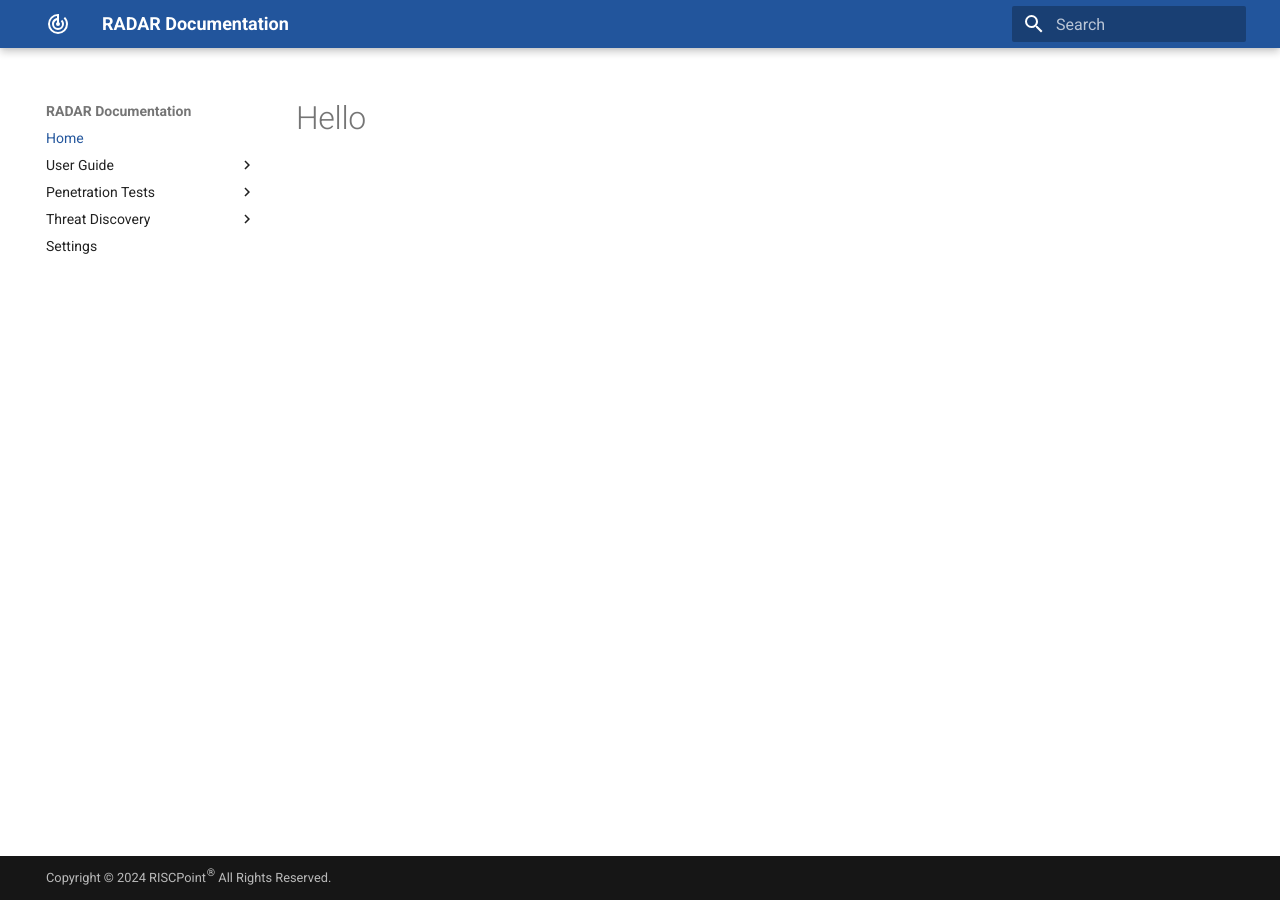
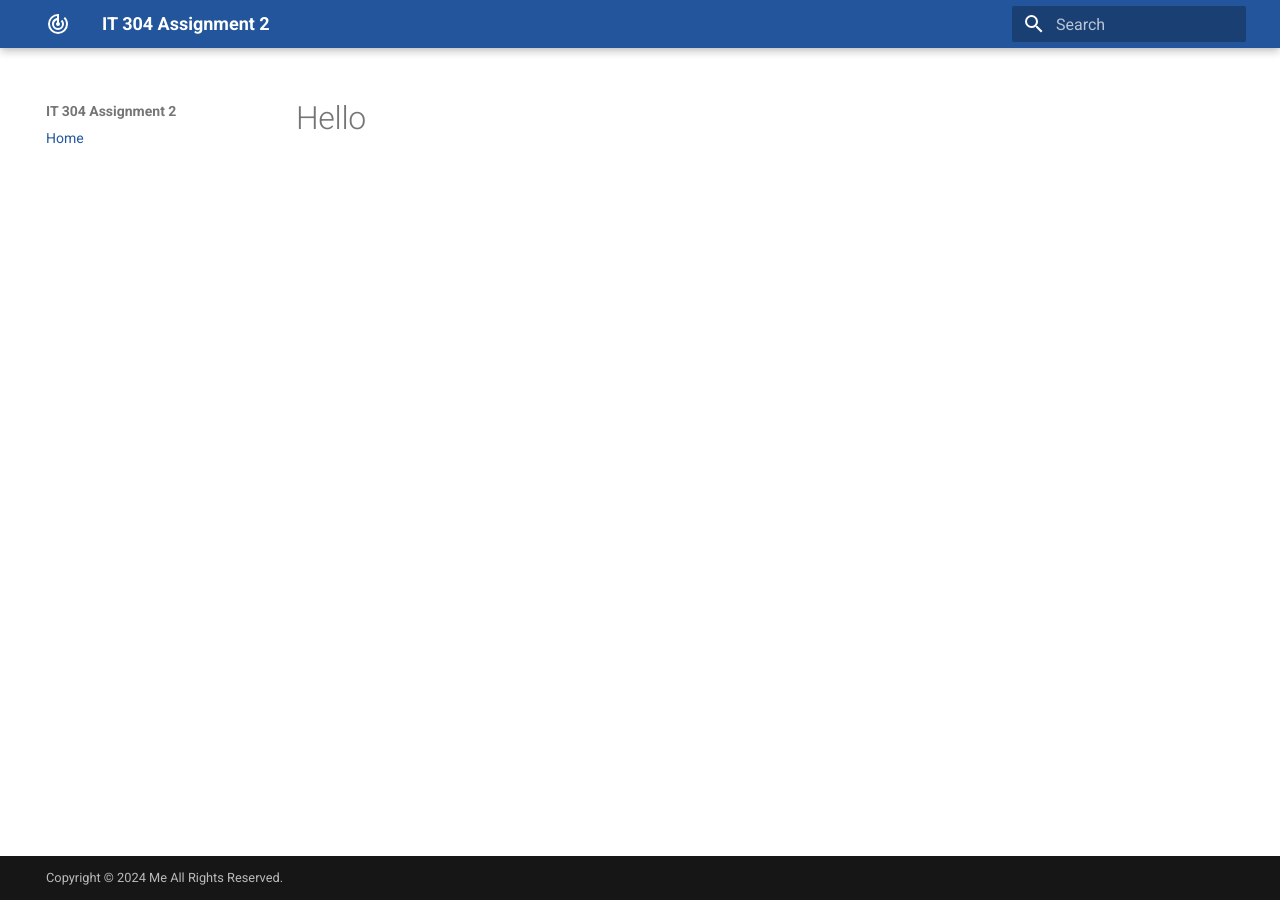
Before and after one commit to christianbai03/IT304, an MkDocs documentation site: the page built from docs/index.md, in a window 1280 px wide. Built offline with MkDocs 1.6.1 and Material for MkDocs 9.7.7, drawn with Linux system fonts in a browser that asks for light colours.

Commit message:
Update mkdocs.yml

```diff
--- a/mkdocs.yml
+++ b/mkdocs.yml
@@ -1,4 +1,4 @@
-site_name: RADAR Documentation
+site_name: IT 304 Assignment 2
 
 theme:
   name: material
@@ -13,21 +13,6 @@ theme:
 
 nav:
   - Home: index.md
-  - 'User Guide':
-    - 'Setup Guide': setup.md
-    - 'Sign-In Instructions': sign-in.md
-    - 'Dashboard Overview': dashboard.md
-    - 'Navigating the Interface': navigation.md
-    - 'Discussion Features': discussion.md
-  - 'Penetration Tests':
-    - 'Request a Pentest': request-pentest.md
-    - 'Types of Pentests': pentest-type.md
-    - 'My Pentests': my-pentest.md
-  - 'Threat Discovery':
-    - 'Threat Discovery': threat-discovery.md
-    - ' Discovery Configuration': configuration.md
-    - 'Authentication Methods': auth-method.md
-  - 'Settings': settings.md
 
 
 extra:
@@ -37,4 +22,4 @@ extra:
 extra_css:
   - stylesheets/extra.css
 
-copyright: Copyright &copy; 2024 <a href="https://www.riscpoint.com/">RISCPoint<sup>&reg;</sup></a> All Rights Reserved.
+copyright: Copyright &copy; 2024 Me All Rights Reserved.
```
